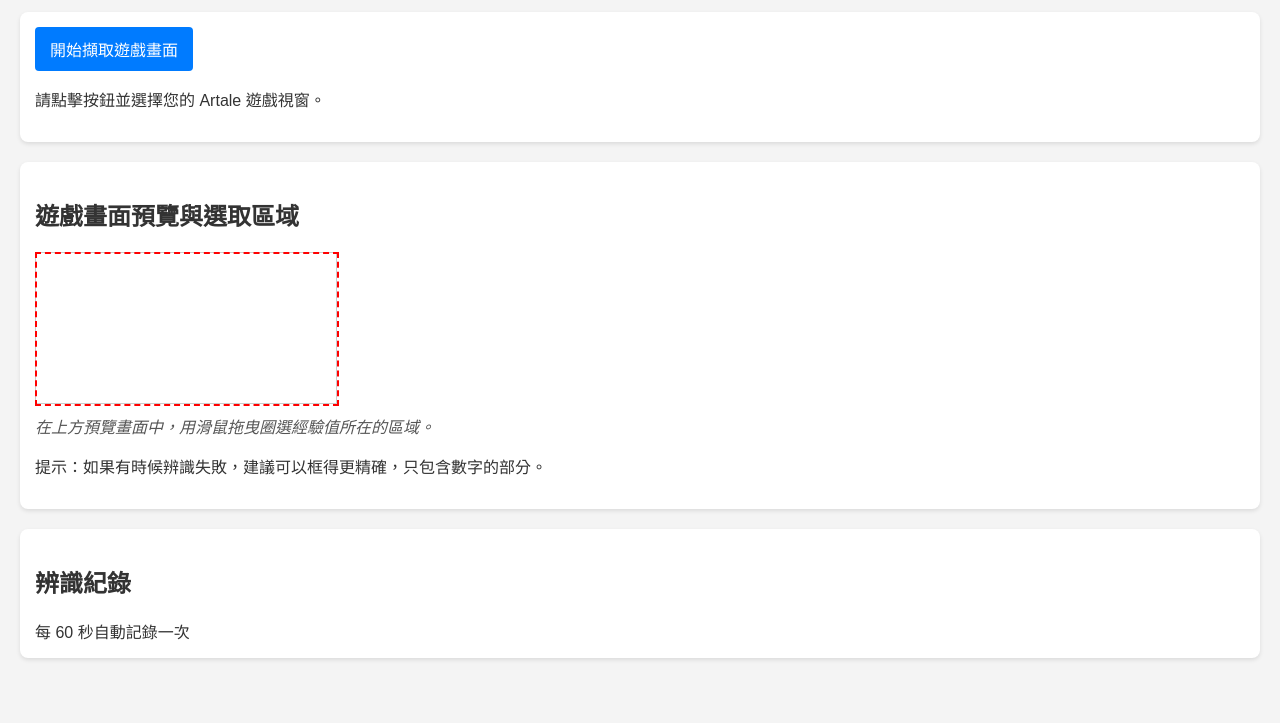
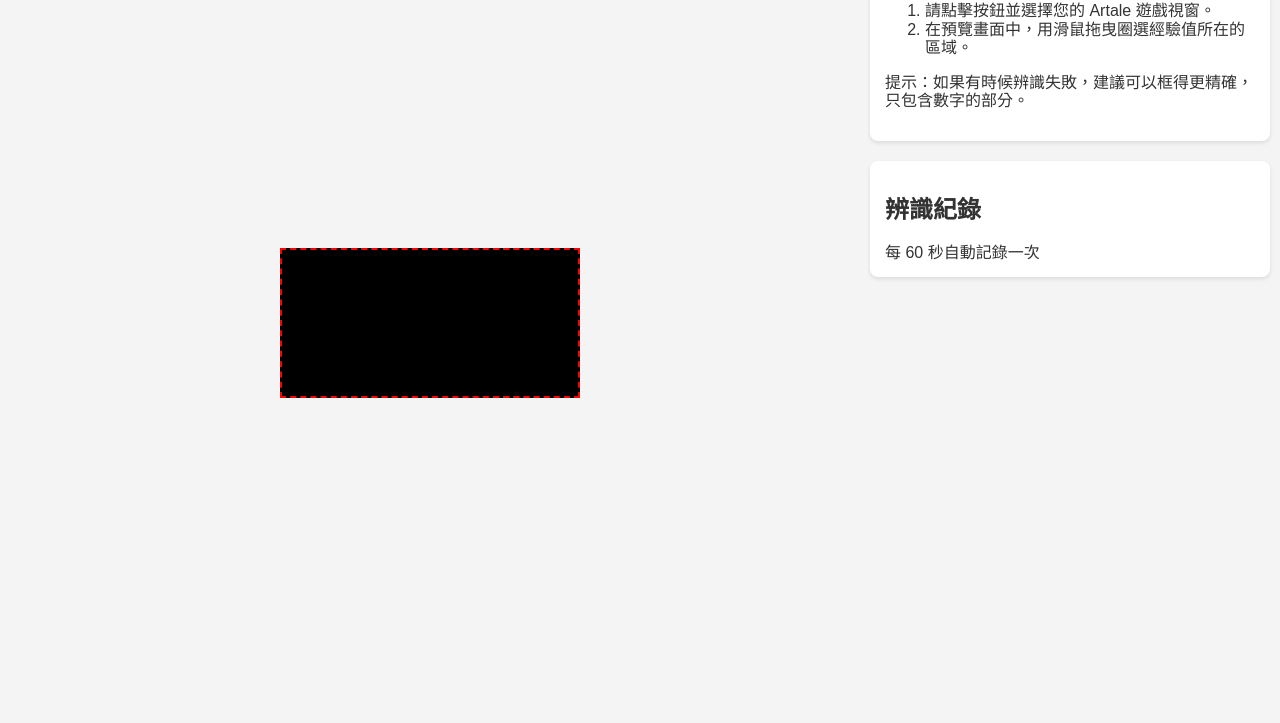
Before and after one commit to kevinptt0323/Artalytics, a website: page index.html in a window 1280 px wide. Shown: the part 77-800 px from the top of the page. Drawn offline with nearby package versions, Linux system fonts and the light colour scheme.

Commit message:
[Exp Tracker] UI refresh

```diff
--- a/index.html
+++ b/index.html
@@ -4,34 +4,39 @@
     <meta charset="UTF-8">
     <meta name="viewport" content="width=device-width, initial-scale=1.0">
     <title>Artalytics</title>
+    <link rel="stylesheet" href="https://cdnjs.cloudflare.com/ajax/libs/normalize/8.0.1/normalize.min.css" integrity="sha512-NhSC1YmyruXifcj/KFRWoC561YpHpc5Jtzgvbuzx5VozKpWvQ+4nXhPdFgmx8xqexRcpAglTj9sIBWINXa8x5w==" crossorigin="anonymous" referrerpolicy="no-referrer" />
     <link rel="stylesheet" href="./style.css">
     <script src='https://cdn.jsdelivr.net/npm/tesseract.js@6.0.1/dist/tesseract.min.js'></script>
 </head>
 <body>
-    <h1>Artale 經驗值追蹤器</h1>
-
-    <div id="controls">
-        <button id="startCaptureButton">開始擷取遊戲畫面</button>
-        <p>請點擊按鈕並選擇您的 Artale 遊戲視窗。</p>
-    </div>
-
-    <div id="displayArea">
-        <h2>遊戲畫面預覽與選取區域</h2>
+    <div id="main">
+        <div id="content">
             <div id="videoContainer">
+                <div id="videoArea">
                     <video id="gameFeed" playsinline muted></video>
                     <canvas id="selectionCanvas"></canvas>
                 </div>
-        <p id="status">在上方預覽畫面中，用滑鼠拖曳圈選經驗值所在的區域。</p>
+            </div>
+        </div>
+        <div id="rightNav">
+            <div class="block" id="controls">
+                <button id="startCaptureButton">開始擷取遊戲畫面</button>
+                <ol>
+                    <li>請點擊按鈕並選擇您的 Artale 遊戲視窗。</li>
+                    <li>在預覽畫面中，用滑鼠拖曳圈選經驗值所在的區域。</li>
+                </ol>
                 <p>提示：如果有時候辨識失敗，建議可以框得更精確，只包含數字的部分。</p>
+                <p id="status"></p>
                 <img id="capturedImagePreview" src="#" alt="擷取區域預覽" style="display:none;">
             </div>
-
-    <div id="resultsArea">
+            <div class="block" id="resultsArea">
                 <h2>辨識紀錄</h2>
                 <div>每 60 秒自動記錄一次</div>
                 <div id="ocrStatus"></div>
                 <table id="xpDisplayTable"></table>
             </div>
+        </div>
+    </div>
     <script src='./main.js'></script>
 </body>
 </html>
--- a/main.js
+++ b/main.js
@@ -6,7 +6,6 @@ const capturedImagePreview = document.getElementById('capturedImagePreview');
 const xpDisplayTable = document.getElementById('xpDisplayTable');
 const statusElement = document.getElementById('status');
 const ocrStatusElement = document.getElementById('ocrStatus');
-const videoContainer = document.getElementById('videoContainer');
 
 let stream = null;
 let currentSelectionRect = null;
--- a/style.css
+++ b/style.css
@@ -1,33 +1,77 @@
 body {
     font-family: sans-serif;
-    margin: 20px;
     background-color: #f4f4f4;
     color: #333;
+    height: 100vh;
+    height: 100dvh;
+    max-height: 100vh;
+    max-height: 100dvh;
 }
-#controls, #displayArea, #resultsArea {
+#main {
+    display: flex;
+    height: 100%;
+}
+
+/* Left */
+#content {
+    flex: 1;
+    display: flex;
+    flex-direction: column;
+    max-height: 100%;
+}
+#videoContainer {
+    flex: 1;
+    width: 100%;
+    height: 100%;
+    display: flex;
+    flex-direction: column;
+    align-items: center;
+    justify-content: center;
+}
+#videoArea {
+    position: relative;
+}
+#videoArea video {
+    display: block;
+    max-width: 100%;
+    max-height: 100%;
+    /* max-width: 100% */
+    background: #000;
+}
+#videoArea canvas {
+    position: absolute;
+    top: 0;
+    left: 0;
+    width: 100%;
+    height: 100%;
+    border: 2px dashed red;
+    box-sizing: border-box;
+    cursor: crosshair;
+}
+
+/* Right */
+#rightNav {
+    width: 400px;
+    max-height: 100%;
+    overflow-y: auto;
+    padding: 10px;
+}
+
+.block {
     margin-bottom: 20px;
     padding: 15px;
     background-color: #fff;
     border-radius: 8px;
     box-shadow: 0 2px 4px rgba(0,0,0,0.1);
 }
-#gameFeed {
-    max-width: 100%;
-    border: 1px solid #ccc;
-    display: block;
+#status {
     margin-top: 10px;
+    font-style: italic;
+    color: #555;
 }
-#selectionCanvas {
-    position: absolute;
-    top: 0;
-    left: 0;
-    border: 2px dashed red;
-    cursor: crosshair;
-}
-#videoContainer {
-    position: relative;
-    width: fit-content;
-    margin-bottom: 10px;
+#capturedImagePreview {
+    margin-top: 10px;
+    max-width: 300px;
 }
 button {
     padding: 10px 15px;
@@ -56,13 +100,3 @@ tr {
 tr:nth-of-type(even) td {
     background-color:#f3f3f3;
 }
-#status {
-    margin-top: 10px;
-    font-style: italic;
-    color: #555;
-}
-#capturedImagePreview {
-    margin-top: 10px;
-    max-width: 300px;
-    border: 1px solid #ddd;
-}
```
Lines whose indentation alone changed are shown as unchanged.
